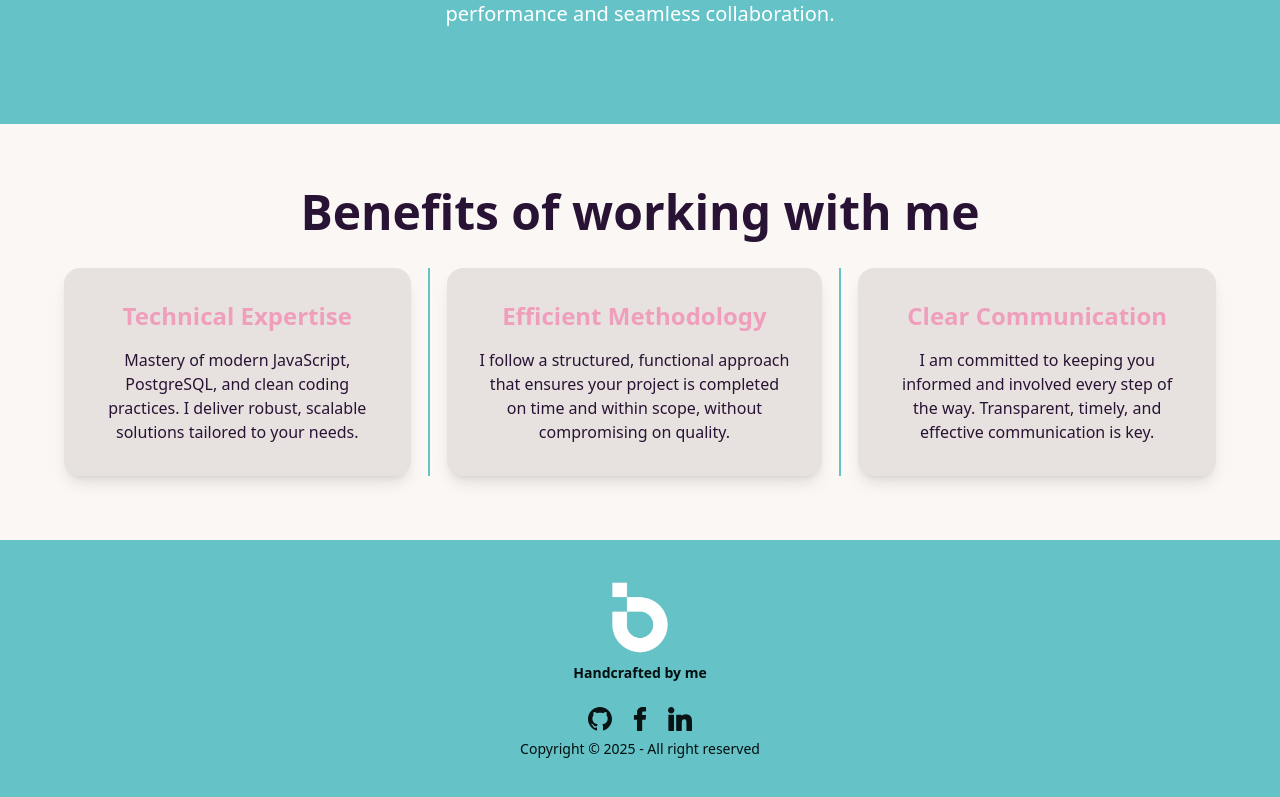
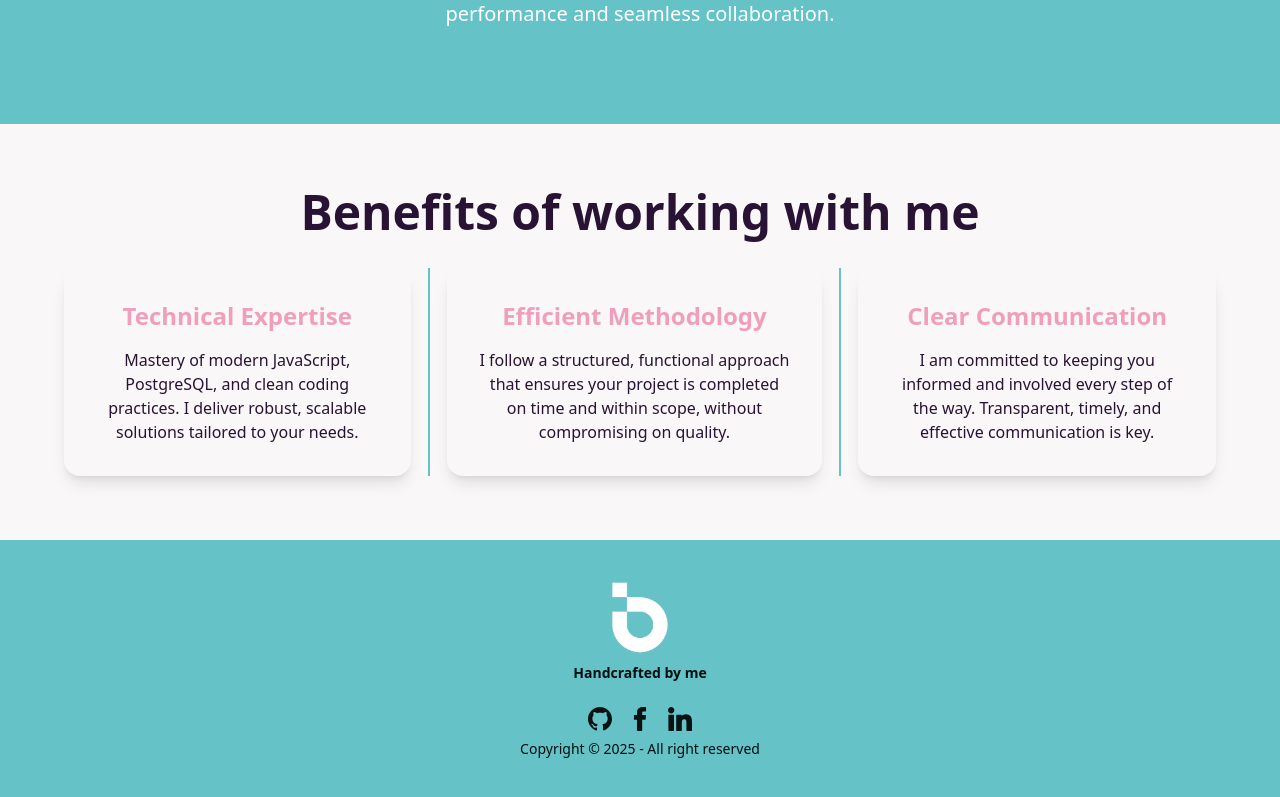
Before and after one commit to Fendry02/portfolio, a Next.js app: page / in a window 1280 px wide. Shown: the part 2726-3523 px from the top of the page. Built offline with nearby package versions, Linux system fonts and the light colour scheme; a web font is replaced by a local one.

Commit message:
fix spacing

```diff
--- a/app/components/benefits.tsx
+++ b/app/components/benefits.tsx
@@ -1,10 +1,10 @@
 export default function Summary() {
   return (
-    <section className="text-center p-16">
+    <section className="text-center p-16 max-sm:p-8">
       <h1 className="text-5xl font-bold">Benefits of working with me</h1>
       <div className="flex flex-wrap mx-auto justify-center	gap-8 pt-8">
         <div className="flex w-full flex-col lg:flex-row">
-          <div className="card bg-base-300 rounded-box flex-grow place-items-center p-8 shadow-lg">
+          <div className="card rounded-box flex-grow place-items-center p-8 shadow-lg">
             <h3 className="text-2xl font-bold pb-4 text-secondary">
               Technical Expertise
             </h3>
@@ -15,7 +15,7 @@ export default function Summary() {
             </p>
           </div>
           <div className="divider lg:divider-horizontal divider-primary"></div>
-          <div className="card bg-base-300 rounded-box flex-grow place-items-center p-8 shadow-lg">
+          <div className="card rounded-box flex-grow place-items-center p-8 shadow-lg">
             <h3 className="text-2xl font-bold pb-4 text-secondary">
               Efficient Methodology
             </h3>
@@ -26,7 +26,7 @@ export default function Summary() {
             </p>
           </div>
           <div className="divider lg:divider-horizontal divider-primary"></div>
-          <div className="card bg-base-300 rounded-box flex-grow place-items-center p-8 shadow-lg">
+          <div className="card rounded-box flex-grow place-items-center p-8 shadow-lg">
             <h3 className="text-2xl font-bold pb-4 text-secondary">
               Clear Communication
             </h3>
--- a/app/components/experience.tsx
+++ b/app/components/experience.tsx
@@ -1,6 +1,6 @@
 export default function Experience() {
   return (
-    <section className="bg-primary text-white p-16 text-center">
+    <section className="bg-primary text-white p-16 max-sm:p-8 text-center">
       <h1 className="text-5xl font-bold">Experience</h1>
       <p className="text-xl py-8 mx-auto max-w-4xl">
         With extensive professional experience, I have honed deep expertise in
--- a/app/components/presentation.tsx
+++ b/app/components/presentation.tsx
@@ -1,6 +1,6 @@
 export default function Presentation() {
   return (
-    <section className="bg-primary text-white px-16 pt-32 pb-40 text-center">
+    <section className="bg-primary text-white px-16 pt-32 pb-40 max-sm:px-8 max-sm:pt-16 max-sm:pb-20 text-center">
       <h1 className="text-5xl font-bold">Nice to meet you</h1>
       <p className="text-xl py-8 mx-auto max-w-4xl">
         I am a passionate developer crafting functional and efficient web
--- a/app/components/skills.tsx
+++ b/app/components/skills.tsx
@@ -8,7 +8,7 @@ export default function Skills() {
   const imageSize = 72
 
   return (
-    <section className="text-center px-16">
+    <section className="text-center px-16 max-sm:px-8">
       <div className="mx-auto columns-1 sm:columns-3 gap-x-8">
         <div className="relative rounded-t-lg border-0 sm:rounded-lg bg-base-100 shadow-lg -top-16">
           <figure>
--- a/app/components/works.tsx
+++ b/app/components/works.tsx
@@ -6,7 +6,7 @@ import openclassrooms from '@/public/works/openclassrooms.png'
 
 export default function Works() {
   return (
-    <section className="text-center pb-16 px-16">
+    <section className="text-center pb-16 px-16 max-sm:px-8">
       <h1 className="text-5xl font-bold">Works</h1>
       <p className="text-xl p-8">
         Here are projects I have worked on. Want to see more?{' '}
--- a/app/page.tsx
+++ b/app/page.tsx
@@ -7,7 +7,7 @@ import Benefits from './components/benefits'
 
 export default function Home() {
   return (
-    <div className="bg-base-100">
+    <div>
       <Hero />
       <Presentation />
       <Skills />
```
